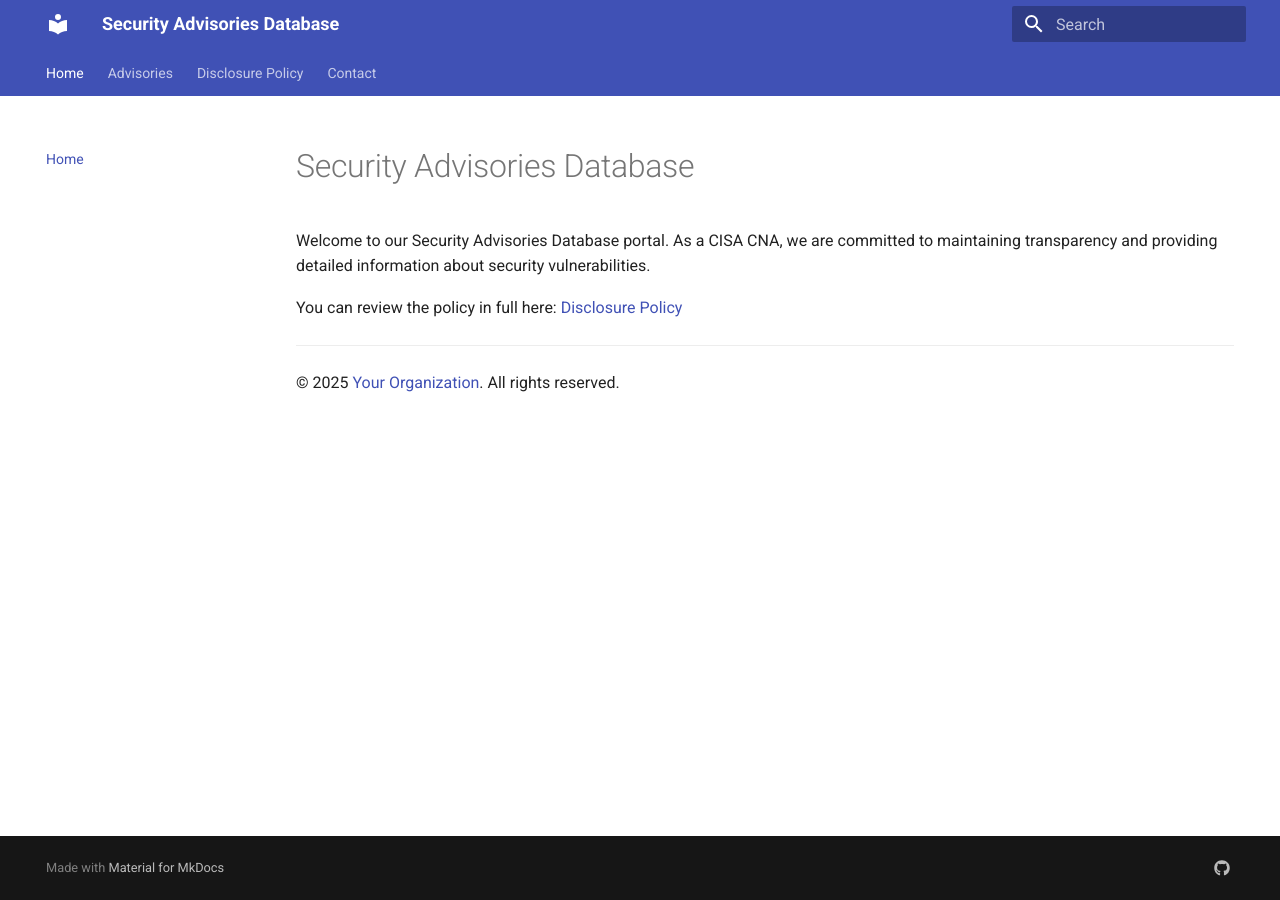
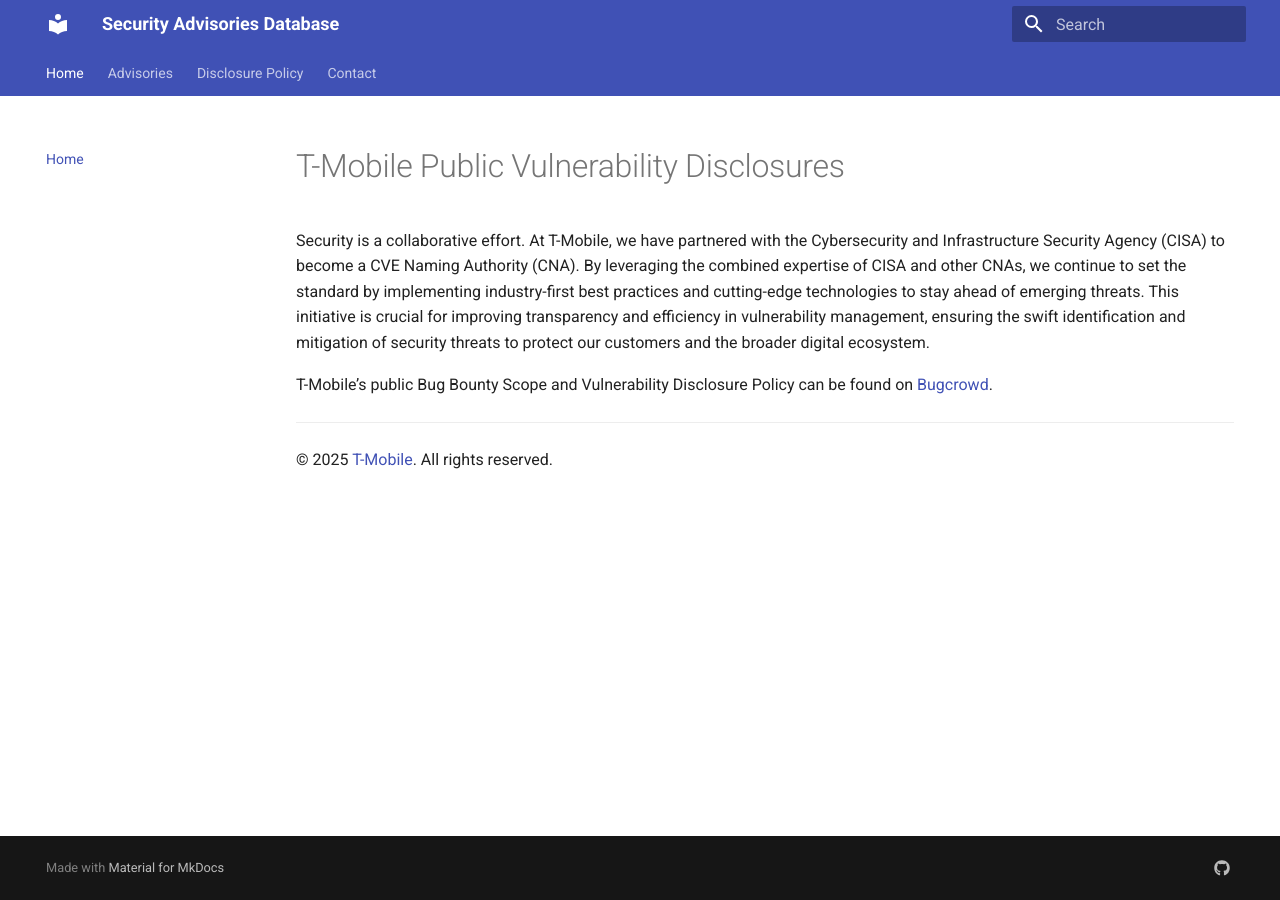
Before and after one commit to t-mobile/t-mobile.github.io, an MkDocs documentation site: the page built from docs/index.md, in a window 1280 px wide. Built offline with MkDocs 1.6.1 and Material for MkDocs 9.7.7, drawn with Linux system fonts in a browser that asks for light colours.

Commit message:
Some updates

```diff
--- a/docs/index.md
+++ b/docs/index.md
@@ -1,12 +1,12 @@
 ---
-title: Security Advisories Database
-description: Public CVE Security Advisory Database
+title: T-Mobile Public Vulnerability Disclosures
+description: Security Advisory Database
 ---
-# Security Advisories Database
+# T-Mobile Public Vulnerability Disclosures
 
-Welcome to our Security Advisories Database portal. As a CISA CNA, we are committed to maintaining transparency and providing detailed information about security vulnerabilities.
+Security is a collaborative effort. At T-Mobile, we have partnered with the Cybersecurity and Infrastructure Security Agency (CISA) to become a CVE Naming Authority (CNA). By leveraging the combined expertise of CISA and other CNAs, we continue to set the standard by implementing industry-first best practices and cutting-edge technologies to stay ahead of emerging threats. This initiative is crucial for improving transparency and efficiency in vulnerability management, ensuring the swift identification and mitigation of security threats to protect our customers and the broader digital ecosystem.
 
-You can review the policy in full here: [Disclosure Policy](t-mobile.github.io)
+T-Mobile’s public Bug Bounty Scope and Vulnerability Disclosure Policy can be found on [Bugcrowd](https://bugcrowd.com/engagements/t-mobile).
 
 ---
-© 2025 [Your Organization](t-mobile.github.io). All rights reserved.
+© 2025 [T-Mobile](t-mobile.com). All rights reserved.
```
Also changed, not shown: README.md (+12 -16 lines), docs/_templates/cve-template.md (+3 -0 lines), docs/advisories/2025/CVE-0000-0000.md (renamed from docs/advisories/2025/CVE-2025-1234.md, +4 -4 lines), docs/advisories/index.md (+2 -5 lines), docs/policies/policy.md (+2 -2 lines), docs/resources/contact.md (+3 -3 lines).
